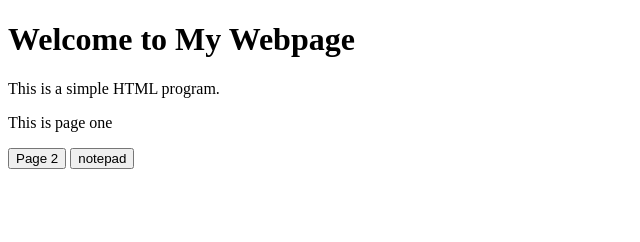
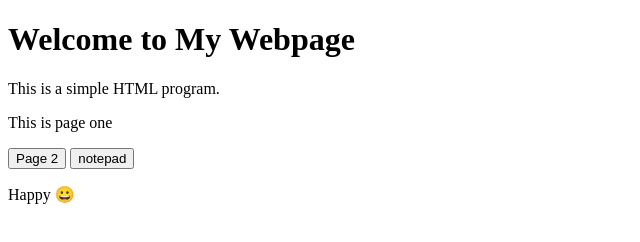
Before and after one commit to Saideep-Padhy/Demo, a plain HTML site: page index.html in a window 1280 px wide. Shown: the full height of the page, 0-640 px from the left. Drawn offline with Linux system fonts and the light colour scheme.

Commit message:
Update index.html

```diff
--- a/index.html
+++ b/index.html
@@ -10,5 +10,6 @@
   <p>This is page one</p>
   <button href="page2.html">Page 2</button>
   <button href="https://saideep-padhy.github.io/Advanced-Notepad/">notepad</button>
+  <p>Happy 😀</p>
 </body>
 </html>
```
